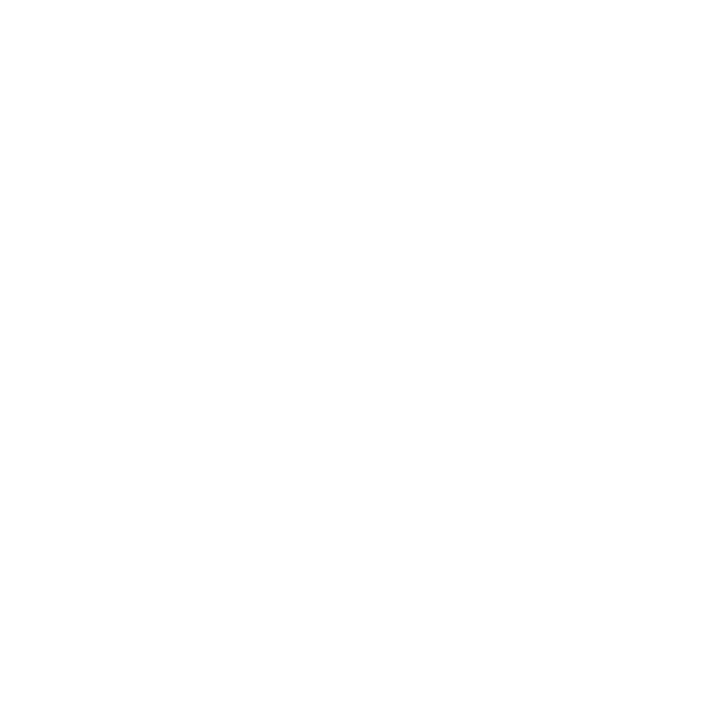
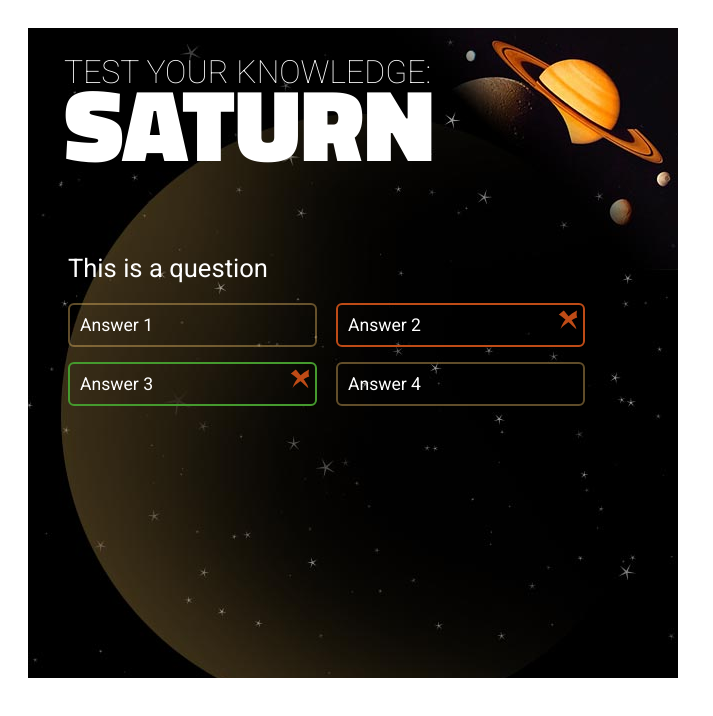
Before and after one commit to mjkraus/creating-quiz-with-angular, a plain HTML site: page index.html in a window 1280 px wide. Shown: the whole page, without its empty margins (0-713 px from the left). Drawn offline with Linux system fonts and the light colour scheme.

Commit message:
inital setup and beginning styling

```diff
--- a/css/quiz.css
+++ b/css/quiz.css
@@ -4,4 +4,115 @@ body { background-color: #fff; padding: 20px; }
 
 #myQuiz {
    font-family: 'Roboto', sans-serif; font-size: 16px; font-weight: 400;
+   width: 650px;
+   height: 650px;
+   position: relative;
+   overflow: hidden;
+   color: #fff;
+   background: #000 url(../images/background.jpg) no-repeat 0px 0px;
 }
+#myQuiz h1{
+	font-weight: 100;
+	font-size: 2em;
+	text-transform: uppercase;
+	margin: 0;
+	position: absolute;
+	top: 25px;
+	left: 36px;
+}
+#myQuiz h1 span{
+	display: block;
+	font-weight: 900;
+	font-family: 'Titillium Web', sans-serif;
+	font-size: 3.2em;
+	line-height: 65px;
+}
+
+#myQuiz h2{
+	font-size: 3em;
+	margin: 0px;
+	font-weight: 100;
+}
+#myQuiz h3{
+	font-size: 2.4em;
+	margin: 0px;
+	font-weight: 100;
+}
+#myQuiz p{
+	margin: 0px 0px 14px 0px;
+}
+#myQuiz .btn{
+	display: inline-block;
+	cursor: pointer;
+	background-color: #c04b01;
+	color: #fff;
+	text-decoration: none;
+	padding: 5px 15px;
+	border-radius: 6px;
+}
+
+/* INTRO */
+#myQuiz .intro{
+	position: absolute;
+	top: 225px;
+	left: 660px;
+	width: 550px;
+}
+#myQuiz .intro p{
+	margin: 0px 0px 40px 0px;
+}
+
+/* QUESTION */
+#myQuiz .question {
+	width: 550px;
+	position: absolute;
+	top: 225px;
+	left: 40px;
+}
+
+#myQuiz .question .txt{
+	font-size: 1.6em;
+	margin: 0px 0px 20px 0px;
+}
+
+#myQuiz .question .ans{
+	display: inline-block;
+	font-size: 1.1em;
+	width: 225px;
+	border: 2px solid rgba(238, 189, 102, .4);
+	border-radius: 6px;
+	padding: 10px;
+	margin: 0px 15px 15px 0px;
+	/*position relative because we will be putting images in for right and wrong answers*/
+	position: relative;
+}
+
+#myQuiz .question .ans.selected{
+	border-color: #be4b16;
+}
+#myQuiz .question .ans.correct{
+	border-color: #459a2e;
+}
+
+#myQuiz .question .ans::after{
+	content:'';
+	display: block;
+	width: 20px;
+	height: 20px;
+	background: no-repeat 0px 0px;
+	background-size: 20px 20px;
+	position: absolute;
+	top: 5px;
+	right: 5px;
+}
+
+#myQuiz .question .ans.selected::after{
+	background-image: url(../images/icon_incorrect.svg);
+}
+
+#myQuiz .question .ans.correct::after{
+	background-image: url(../images/icon_incorrect.svg);
+}
+
+#myQuiz .question.unanswered .ans{
+}
--- a/index.html
+++ b/index.html
@@ -8,8 +8,27 @@
 	</head>
 	<body>
 
-		<!-- markup goes here -->
+		<div id="myQuiz">
 
+			<h1>Test Your Knowledge: <span>Saturn</span></h1>
+			<div class="progress"></div>
+			<div class="intro">
+				<h2>Welcome</h2>
+				<p>Click begin to test your knowledge of Saturn</p>
+				<p class="btn">Begin</p>
+			</div>
+			<div class="question unanswered">
+				<p class="txt">This is a question</p>
+				<p class="ans">Answer 1</p>
+				<p class="ans selected">Answer 2</p>
+				<p class="ans correct">Answer 3</p>
+				<p class="ans">Answer 4</p>
+				<div class="feedback"></div>
+			</div>
+
+			<div class="results"></div>
+
+		</div>
 
 	</body>
 </html>
```
